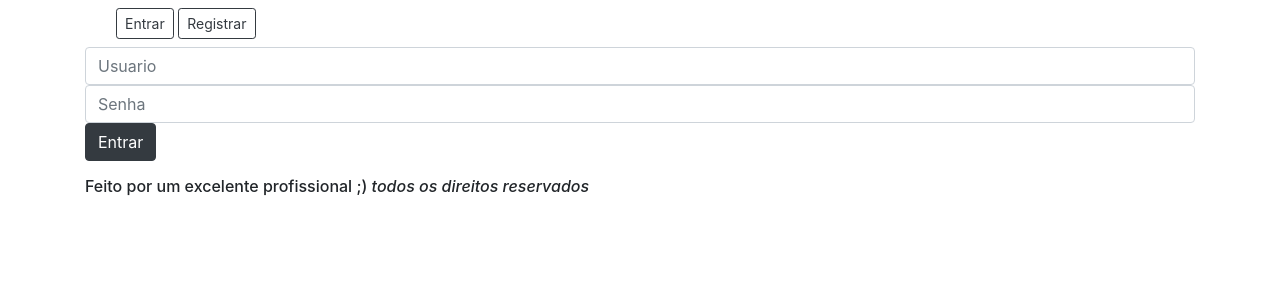
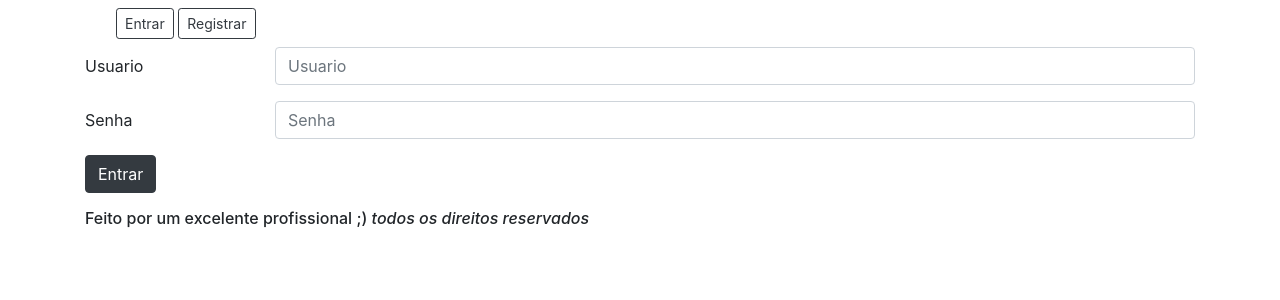
Before and after one commit to juniorjrml/SARSS, a Django app: page /login/ in a window 1280 px wide. Shown: the part 56-356 px from the top of the page. Run offline with Django 3.2, Linux system fonts and the light colour scheme; some libraries are stand-ins or nearby versions.

Commit message:
alternando o estilo da tela de login.html

```diff
--- a/core/templates/login.html
+++ b/core/templates/login.html
@@ -2,24 +2,20 @@
 {% block content %}
 
 <form action="submit" method="POST">{% csrf_token %}
-
-<div class="row sm-3">
-    <div class="col sm-3">
-        <input type="text" name="usuario" class="form-control" placeholder="Usuario">
-    </div>
-</div>
-
-<div class="row sm-3">
-    <div class="col sm-3">
-        <input type="password" name="senha" class="form-control" placeholder="Senha">
-    </div>
-</div>
-
-    <div class="row sm-3">
-        <div class="col sm-3">
-            <button type="submit" class="btn btn-dark">Entrar</button>
+    <div class="row mb-3">
+        <label for="usuario" class="col-sm-2 col-form-label">Usuario</label>
+        <div class="col-sm-10">
+            <input type="text" name="usuario" class="form-control" placeholder="Usuario" id="usuario">
         </div>
     </div>
+    <div class="row mb-3">
+        <label for="senha" class="col-sm-2 col-form-label">Senha</label>
+        <div class="col-sm-10">
+            <input type="password" name="senha" class="form-control" placeholder="Senha" id="senha">
+        </div>
+    </div>
+
+    <button type="submit" class="btn btn-dark">Entrar</button>
 </form>
 <div class="row g-3">
     {% for message in messages %}
```
